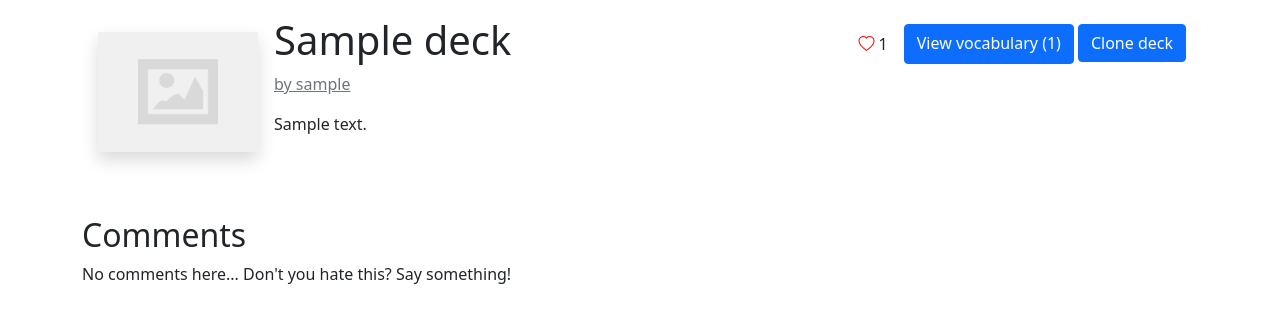
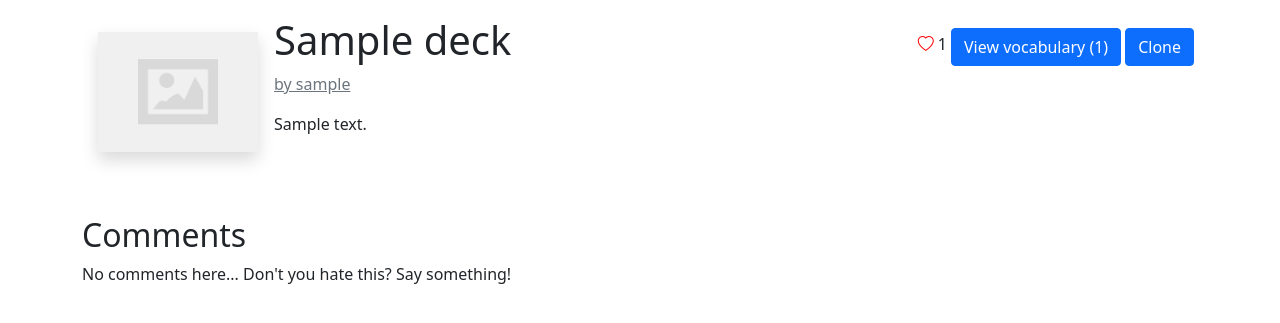
Before and after one commit to Shibodd/japyonary, a Django app: template decks/templates/decks/detail.html in a window 1280 px wide. Shown: the part 56-379 px from the top of the page. Run offline with Django 4.2, Linux system fonts and the light colour scheme; the template is opened without the code that fills it: most values are stand-ins (such as "Sample title", 1, 10 or a date in 2020); parts of the project's set-up code (start-up, migrations or seed data) failed here and were passed over; some libraries are stand-ins or nearby versions.

Commit message:
Deck update view

```diff
--- /dev/null
+++ b/decks/templates/decks/deck_link.html
@@ -0,0 +1,4 @@
+deck
+<a class="link-dark" href="{% url 'decks:deck_detail' deck.pk %}"> {{ deck.name }} </a>
+by
+<a class="link-dark" href="{% url 'users:user_profile' deck.owner.username %}"> {{ deck.owner.username }} </a>
--- a/decks/templates/decks/deck_list.html
+++ b/decks/templates/decks/deck_list.html
@@ -10,7 +10,7 @@
             <img src="{{ deck|deck_image_url_or_empty }}" class="card-img-top"> </img>
           </a>
           <div class="card-body text-wrap">
-            <h5 class="card-title">{{ deck.name }} </h5>
+            <h5 class="card-title"><a class="link-dark" href="{% url 'decks:deck_detail' deck.pk %}"> {{ deck.name }} </a> </h5>
             <p class="card-text text-truncate">{{ deck.description }}</p>
             <div class="d-flex">
               <div class="flex-grow-1">
--- a/decks/templates/decks/detail.html
+++ b/decks/templates/decks/detail.html
@@ -21,31 +21,44 @@
           <img src="{{ deck|deck_image_url_or_empty }}" class="shadow" style="width: 100%; height: 100%;"></img>
         </div>
       </div>
-      <div class="flex-grow-1 text-wrap">
-        <div class="d-flex">
-          <h1 class="flex-grow-1 text-wrap"> {{ deck.name }} </h1>
-          <div class="d-flex m-2">
-            <div class="mx-3 mt-2">
+      <div class="flex-grow-1 text-wrap d-flex">
+        <div class="flex-grow-1">
+          <h1 class="text-wrap"> {{ deck.name }} </h1>
+          <a href="{% url 'users:user_profile' deck.owner.username %}" class="text-muted"> by {{ deck.owner.username }} </a>
+          <p class="mt-3">
+            {{ deck.description }}
+          </p>
+        </div>
+        <div class="navbar navbar-expand-xl" style="align-items: normal;">
+          <ul class="navbar-nav mb-2 mb-lg-0 justify-content-end">
+            <li class="nav-item mx-1 mt-2 ms-auto">
               {% include 'decks/heart_widget.html' %}
-            </div>
-            <a class="btn btn-primary" href="{% url 'decks:deck_vocabulary' deck.pk %}"> View vocabulary ({{ deck.dictionary_entries.count }}) </a>
-            <form action="{% url 'decks:deck_clone' %}" method="post" id="cloneDeck">
-              {% csrf_token %}
-              <input type="hidden" value="{{ deck.pk }}" name="deck_id" />
-              <button class="btn btn-primary mx-1" type="submit"> Clone deck </button>
-            </form>
+            </li>
+            <li class="nav-item mx-1 my-1 ms-auto">
+              <a class="btn btn-primary" href="{% url 'decks:deck_vocabulary' deck.pk %}"> View vocabulary ({{ deck.dictionary_entries.count }}) </a>
+            </li>
+            <li class="nav-item mx-1 my-1 ms-auto">
+              <form action="{% url 'decks:deck_clone' %}" method="post" id="cloneDeck">
+                {% csrf_token %}
+                <input type="hidden" value="{{ deck.pk }}" name="deck_id" />
+                <button class="btn btn-primary" type="submit"> Clone </button>
+              </form>
+            </li>
 
             {% if request.user == deck.owner %}
-            <form action="{% url 'decks:deck_delete' deck.pk %}" method="get" id="deleteForm">
-              <button type="submit" class="btn btn-danger ml-1"> Delete deck </button>
-            </form>
+            <li class="nav-item mx-1 my-1 ms-auto">
+              <a class="btn btn-primary" href="{%url 'decks:deck_update' deck.pk %}">
+                Edit
+              </a>
+            </li>
+            <li class="nav-item mx-1 my-1 ms-auto">
+              <form action="{% url 'decks:deck_delete' deck.pk %}" method="get" id="deleteForm">
+                <button type="submit" class="btn btn-danger"> Delete </button>
+              </form>
+            </li>
             {% endif %}
-          </div>
+          </ul>
         </div>
-        <a href="{% url 'users:user_profile' deck.owner.username %}" class="text-muted"> by {{ deck.owner.username }} </a>
-        <p class="mt-3">
-          {{ deck.description }}
-        </p>
       </div>
     </div>
     <div class="mt-5">
--- a/decks/urls.py
+++ b/decks/urls.py
@@ -9,6 +9,7 @@ urlpatterns = [
   path("view/<slug:slug>", views.DeckDetailView.as_view(), name="deck_detail"),
   path("create", views.DeckCreateView.as_view(), name="deck_create"),
   path("delete/<slug:slug>", views.DeckDeleteView.as_view(), name="deck_delete"),
+  path("update/<slug:slug>", views.DeckUpdateView.as_view(), name="deck_update"),
   path("clone", views.DeckCloneView.as_view(), name="deck_clone"),
   path("vocabulary/<slug:slug>", views.DeckVocabularyView.as_view(), name="deck_vocabulary"),
   path("vocabulary/edit/<slug:slug>", views.DeckVocabularyView.as_view(), name="deck_vocabulary_edit"),
--- a/decks/views/__init__.py
+++ b/decks/views/__init__.py
@@ -1,7 +1,7 @@
 from .search_view import DeckSearchView
 from .detail_view import DeckDetailView
 from .vocabulary_view import DeckVocabularyView
-from .create_view import DeckCreateView
+from .create_update_view import DeckCreateView, DeckUpdateView
 from .delete_view import DeckDeleteView
 from .deck_clone import DeckCloneView
 from . import ajax
```
Also changed, not shown: decks/templates/decks/deck_update.html (added, +9 -0 lines), decks/views/create_update_view.py (added, +51 -0 lines), decks/views/create_view.py (deleted, +0 -37 lines).
